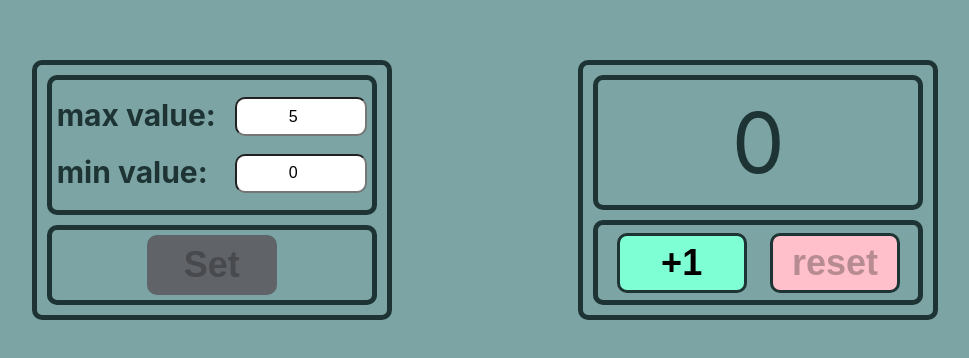
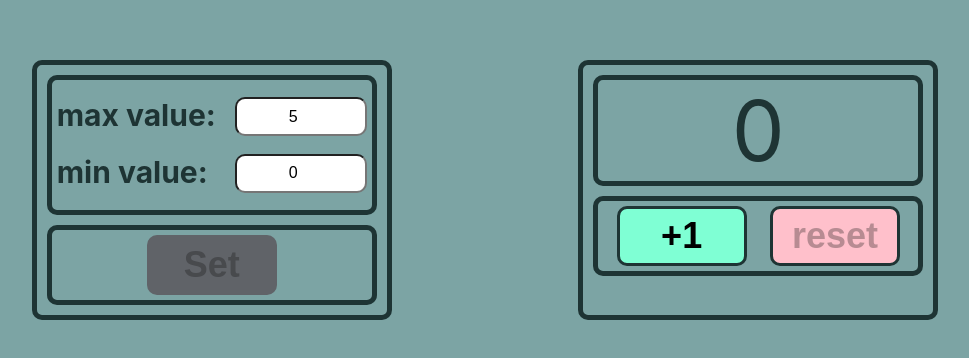
Before and after one commit to DmitriyKaplan28/exam, a React (Create React App) app: page / in a window 1280 px wide. Shown: the part 210-568 px from the top of the page, without its empty margins (155-1124 px from the left). Built offline with nearby package versions, Linux system fonts and the light colour scheme.

Commit message:
refactor: buttons moved to Counter component

```diff
--- a/src/App.module.css
+++ b/src/App.module.css
@@ -15,80 +15,3 @@
   background-color: #7ca4a4;
   font-size: x-large;
 }
-
-.display {
-  height: 50%;
-  text-align: center;
-  background-color: #7ca4a4;
-  border: 5px solid #1e3434;
-  border-radius: 10px;
-  font-size: 3.5em;
-  color: #1e3434;
-  margin: 10px;
-  display: flex;
-  align-items: center;
-  justify-content: center;
-}
-
-.redValueDisplay {
-  color: red;
-  font-weight: bold;
-}
-
-.enterValues {
-  font-size: 1em;
-  font-weight: bold;
-}
-
-.incorrectValue {
-  font-size: 1.5em;
-  font-weight: bold;
-  color: red;
-}
-
-.buttonBlock {
-  display: flex;
-  justify-content: center;
-  align-items: center;
-  margin: 1rem auto;
-  width: 12rem;
-  height: 8rem;
-  border: 0.1rem solid green;
-  border-radius: 0.5rem;
-}
-
-.disabledButton {
-  color: dimgrey;
-}
-.buttonsContainer {
-  height: 30%;
-  border: 5px solid #1e3434;
-  border-radius: 10px;
-  margin: 10px;
-  background-color: #7ca4a4;
-  display: flex;
-  justify-content: space-evenly;
-  align-items: center;
-}
-
-.buttonPlusOne {
-  background-color: aquamarine;
-  border: 3px solid #1e3434;
-  border-radius: 10px;
-  width: 130px;
-  height: 60px;
-  font-size: 1.5em;
-  font-weight: bold;
-  margin: 5px;
-}
-
-.buttonReset {
-  background-color: pink;
-  border: 3px solid #1e3434;
-  border-radius: 10px;
-  width: 130px;
-  height: 60px;
-  font-size: 1.5em;
-  font-weight: bold;
-  margin: 5px;
-}
--- a/src/App.tsx
+++ b/src/App.tsx
@@ -1,6 +1,5 @@
 import React, {useEffect, useState} from 'react';
 import s from './App.module.css';
-import {Button} from "./components/Button";
 import {Counter} from "./components/Counter";
 import {SetCounterRange} from "./components/SetCounterRange";
 
@@ -72,44 +71,26 @@ function App() {
         setDisabled(false)
     }*/
 
-    const redValueStyleDisplay = error || count === max ? s.redValueDisplay : undefined
-    const counterClassName = () => {
-        if (error) {
-            return `${redValueStyleDisplay} ${s.display} ${s.incorrectValue}`
-        } else {
-            if (disabledSet) {
-                return `${redValueStyleDisplay} ${s.display}`
-            } else {
-                return `${s.display} ${s.enterValues} `
-            }
-        }
-    }
-
     return (
         <div className= {s.wrapper}>
-
                 <div className={s.App}>
                     <SetCounterRange minOnChangeHandler={minOnChangeHandler}
                                      maxOnChangeHandler={maxOnChangeHandler}
                                      onClickHandler={onSetHandler}
                                      minValue={min}
                                      maxValue={max}
-                                     disable={disabledSet}/>
+                                     disable={disabledSet}
+                    />
                 </div>
                 <div className={s.App}>
-                    <div className={counterClassName()}>
-                        <Counter count={!disabledSet || min < 0  || max <= min ? 'Enter correct range' : count}/>
-                    </div>
-                    <div className={s.buttonsContainer}>
-                        <Button className={s.buttonPlusOne}
-                                name={'+1'}
-                                callBack={plusOne}
-                                disable={count === max || !disabledSet || error}/>
-                        <Button className={ s.buttonReset}
-                                name={'reset'}
-                                callBack={reset}
-                                disable={count === min || !disabledSet || error}/>
-                    </div>
+                        <Counter count={count}
+                                 plusOne={plusOne}
+                                 reset={reset}
+                                 disabledSet={disabledSet}
+                                 error={error}
+                                 min={min}
+                                 max={max}
+                        />
                 </div>
         </div>
     );
--- a/src/components/Counter.module.css
+++ b/src/components/Counter.module.css
@@ -0,0 +1,62 @@
+.buttonsContainer {
+    height: 30%;
+    border: 5px solid #1e3434;
+    border-radius: 10px;
+    margin: 10px;
+    background-color: #7ca4a4;
+    display: flex;
+    justify-content: space-evenly;
+    align-items: center;
+}
+
+.buttonPlusOne {
+    background-color: aquamarine;
+    border: 3px solid #1e3434;
+    border-radius: 10px;
+    width: 130px;
+    height: 60px;
+    font-size: 1.5em;
+    font-weight: bold;
+    margin: 5px;
+}
+
+.buttonReset {
+    background-color: pink;
+    border: 3px solid #1e3434;
+    border-radius: 10px;
+    width: 130px;
+    height: 60px;
+    font-size: 1.5em;
+    font-weight: bold;
+    margin: 5px;
+}
+
+.display {
+    height: 50%;
+    text-align: center;
+    background-color: #7ca4a4;
+    border: 5px solid #1e3434;
+    border-radius: 10px;
+    font-size: 3.5em;
+    color: #1e3434;
+    margin: 10px;
+    display: flex;
+    align-items: center;
+    justify-content: center;
+}
+
+.redValueDisplay {
+    color: red;
+    font-weight: bold;
+}
+
+.enterValues {
+    font-size: 1em;
+    font-weight: bold;
+}
+
+.incorrectValue {
+    font-size: 1.5em;
+    font-weight: bold;
+    color: red;
+}
--- a/src/components/Counter.tsx
+++ b/src/components/Counter.tsx
@@ -1,11 +1,46 @@
 import React from 'react';
+import s from './Counter.module.css';
+import {Button} from "./Button";
 
 type CountType = {
     count: number | string
+    plusOne: () => void
+    reset: () => void
+    disabledSet: boolean
+    error: boolean
+    min: number
+    max: number
+
 }
 
 export const Counter = (props: CountType) => {
+
+    const redValueStyleDisplay = props.error || props.count === props.max ? s.redValueDisplay : undefined
+    const counterClass = () => {
+        if (props.error) {
+            return `${redValueStyleDisplay} ${s.display} ${s.incorrectValue}`
+        } else {
+            if (props.disabledSet) {
+                return `${redValueStyleDisplay} ${s.display}`
+            } else {
+                return `${s.display} ${s.enterValues} `
+            }
+        }
+    }
+
     return (
-        <div>{props.count}</div>
+        <div>
+            <div className={counterClass()}>{!props.disabledSet || props.min < 0  || props.max <= props.min ? 'Enter correct range' : props.count}</div>
+            <div className={s.buttonsContainer}>
+                <Button className={s.buttonPlusOne}
+                        name={'+1'}
+                        callBack={props.plusOne}
+                        disable={props.count === props.max || !props.disabledSet || props.error}/>
+                <Button className={s.buttonReset}
+                        name={'reset'}
+                        callBack={props.reset}
+                        disable={props.count === props.min || !props.disabledSet || props.error}/>
+            </div>
+        </div>
     );
 }
```
